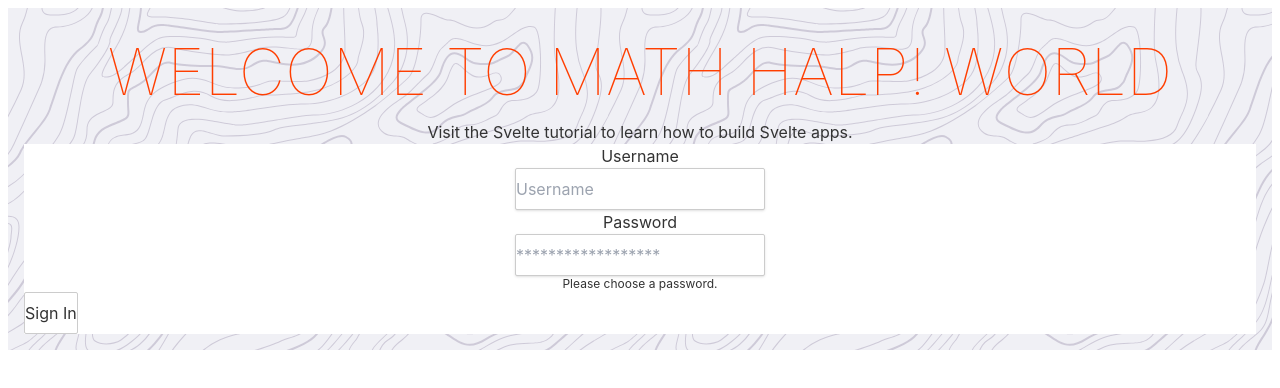
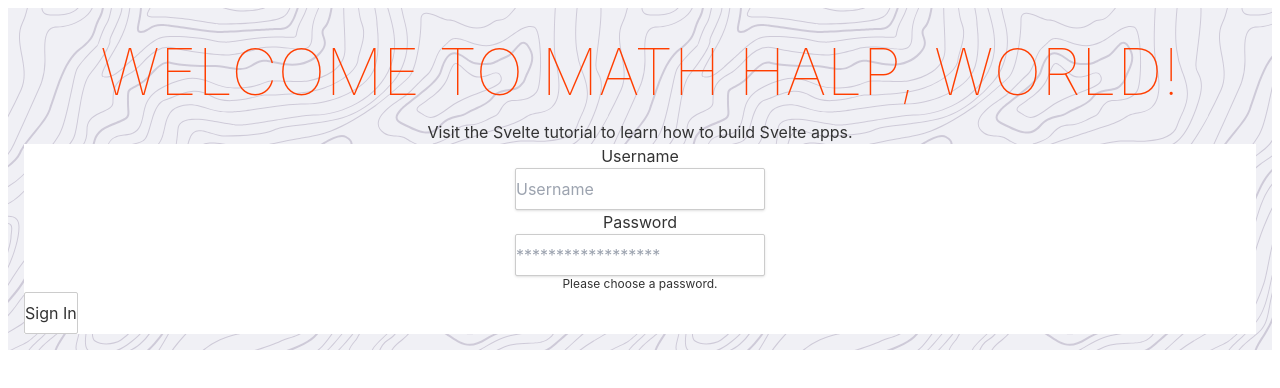
Before and after one commit to halp106/math-halp, a Svelte app: page / in a window 1280 px wide. Shown: the top 388 px of the page. Built offline with nearby package versions, Linux system fonts and the light colour scheme.

Commit message:
After login should display username

```diff
--- a/src/App.svelte
+++ b/src/App.svelte
@@ -78,9 +78,9 @@
 		};
 	}
 
-	function goToThreadList(){
+	function goToThreadList(event){
 		selected.component = "Table";
-		name = user
+		name = event.detail.user
 	}
 
 	function login(){
@@ -93,7 +93,7 @@
 
 
 <main>
-	<h1>Welcome to Math Halp! {name}</h1>
+	<h1>Welcome to Math Halp, {name}!</h1>
 	<p>Visit the <a href="https://svelte.dev/tutorial">Svelte tutorial</a> to learn how to build Svelte apps.</p>
 
 	{#if selected.component == "Login"}
```
